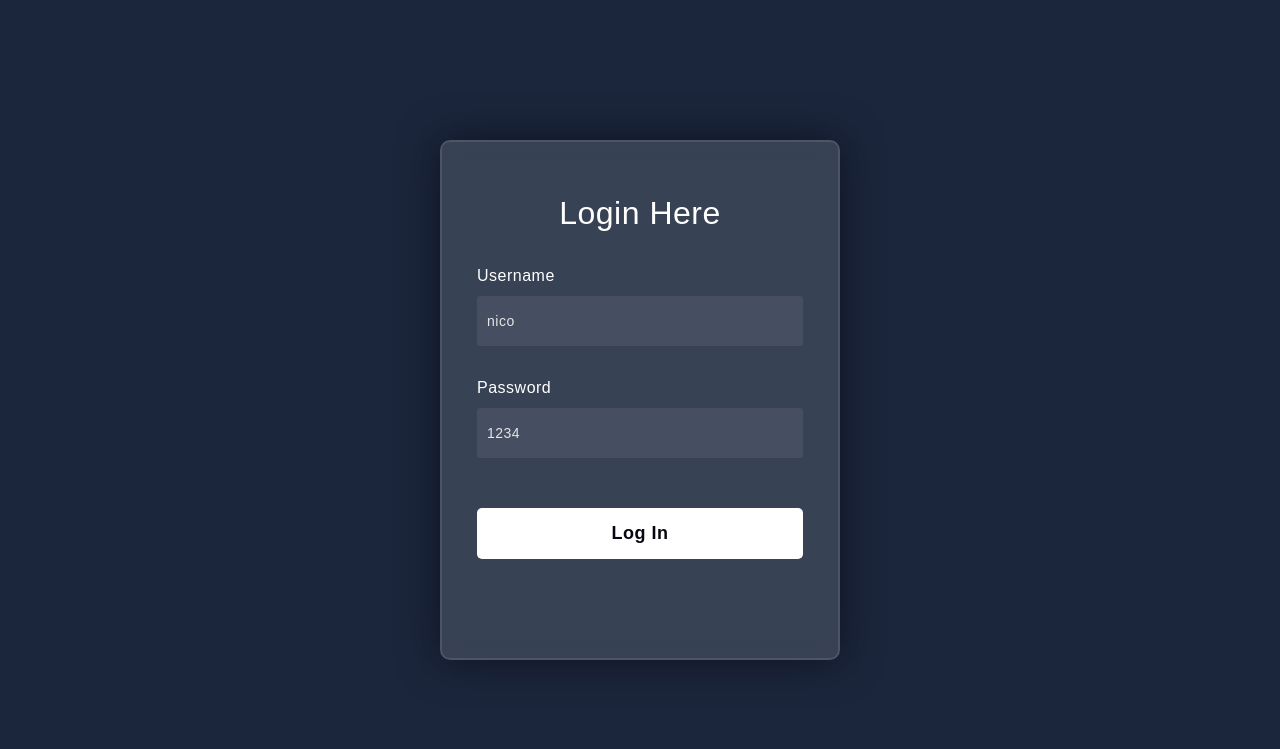
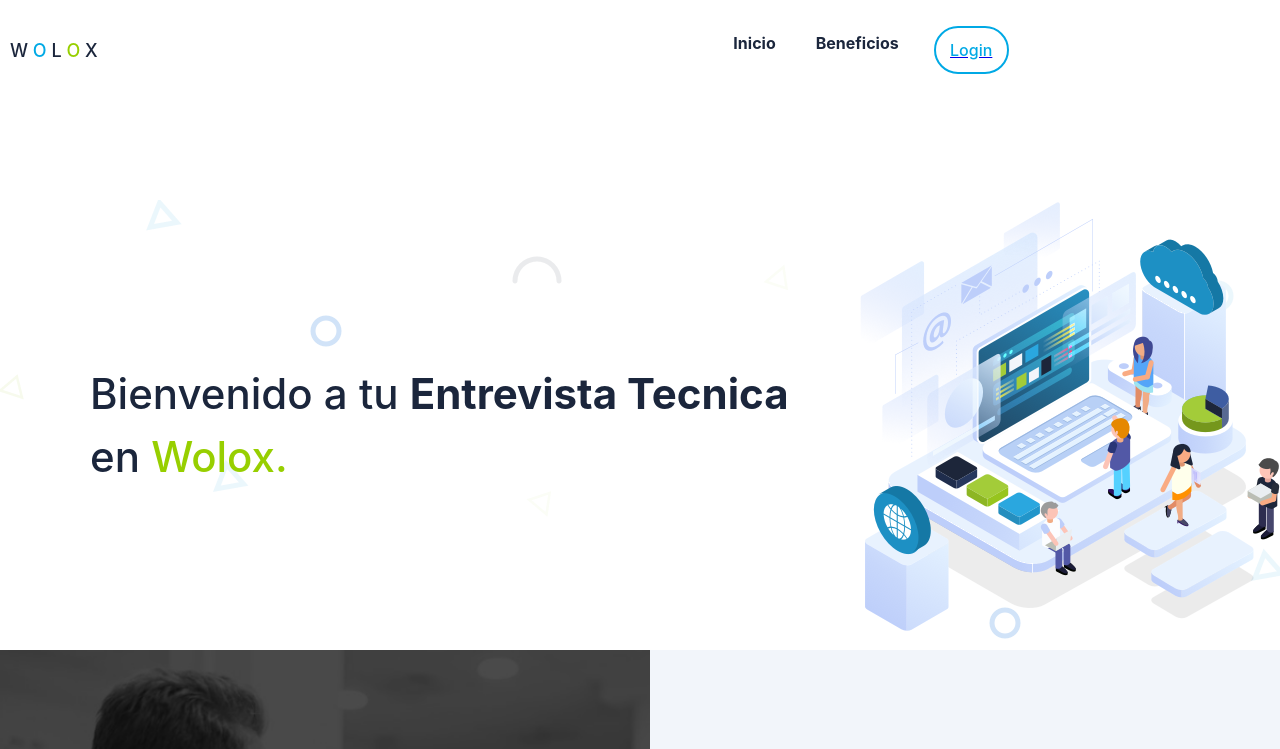
Before and after one commit to NicolasJbo/Acc-Challenge, a React (Vite) app: page /home in a window 1280 px wide. Shown: the top 749 px of the page. Built offline with nearby package versions, Linux system fonts and the light colour scheme.

Commit message:
Router + LandingPage

```diff
--- a/package.json
+++ b/package.json
@@ -11,7 +11,8 @@
   },
   "dependencies": {
     "react": "^18.2.0",
-    "react-dom": "^18.2.0"
+    "react-dom": "^18.2.0",
+    "react-router-dom": "^6.23.1"
   },
   "devDependencies": {
     "@types/react": "^18.2.66",
--- /dev/null
+++ b/src/components/landingPage/LandingPage.css
@@ -0,0 +1,60 @@
+.btn{
+    width: 200px ;
+    background: none;
+    border: 2px solid var(--secondary-color);
+    color: white;
+    border-radius: 30px;
+    padding: 0.6em 1.2em !important;
+    font-size: 1em;
+    font-weight: 500;
+    display: flex;
+    justify-content: center;
+
+
+  }
+  .btn:hover{
+    background-color: var(--secondary-color);
+    color: white;
+    border-color: var(--secondary-color);
+  }
+
+
+  :root {
+    font-family: Inter, system-ui, Avenir, Helvetica, Arial, sans-serif;
+    line-height: 1.5;
+    font-weight: 400;
+
+    --primary-color: #97cf00;
+    --secondary-color: #00a9e5;
+    --normal-color : #1b263c;
+    color-scheme: light dark;
+    color: rgba(255, 255, 255, 0.87);
+
+    font-synthesis: none;
+    text-rendering: optimizeLegibility;
+    -webkit-font-smoothing: antialiased;
+    -moz-osx-font-smoothing: grayscale;
+    -webkit-text-size-adjust: 100%;
+
+  }
+
+
+  body {
+    margin: 0;
+    place-items: center;
+    min-width: 320px;
+    min-height: 100vh;
+    color: var(--normal-color);
+  }
+
+  h1 {
+    font-size: 3.2em;
+    line-height: 1.1;
+  }
+  .container{
+    background-color: white;
+    margin: auto;
+    display: flex;
+    flex-direction: column;
+    width: 100%;
+  }
--- /dev/null
+++ b/src/components/landingPage/LandingPage.jsx
@@ -0,0 +1,20 @@
+import Benefit from "../benefit/benefit";
+import Footer from "../footer/footer";
+import Hero from "../hero/hero";
+import Navbar from "../navbar/navbar";
+import Workers from "../woloxWorker/workers";
+import './LandingPage.css'
+
+const LandingPage = () => {
+return (<>
+  <div className="container">
+      <Navbar></Navbar>
+      <Hero></Hero>
+      <Workers></Workers>
+      <Benefit></Benefit>
+      <Footer></Footer> </div>
+        </>
+);
+};
+
+export default LandingPage;
--- a/src/components/login/login.css
+++ b/src/components/login/login.css
@@ -1,3 +1,21 @@
+:root {
+    font-family: Inter, system-ui, Avenir, Helvetica, Arial, sans-serif;
+    line-height: 1.5;
+    font-weight: 400;
+
+    --primary-color: #97cf00;
+    --secondary-color: #00a9e5;
+    --normal-color : #1b263c;
+    color-scheme: light dark;
+    color: rgba(255, 255, 255, 0.87);
+
+    font-synthesis: none;
+    text-rendering: optimizeLegibility;
+    -webkit-font-smoothing: antialiased;
+    -moz-osx-font-smoothing: grayscale;
+    -webkit-text-size-adjust: 100%;
+
+  }
 *,
 *:before,
 *:after{
@@ -5,8 +23,8 @@
     margin: 0;
     box-sizing: border-box;
 }
-body{
-    background-color: var(--normal-color);
+.login-container{
+    background-color: var(--normal-color) !important ;
 }
 form{
     height: 520px;
--- a/src/components/login/login.jsx
+++ b/src/components/login/login.jsx
@@ -27,10 +27,7 @@ const Login = () => {
 
         return (
             <>
-                <div className="background">
-                    <div className="shape"></div>
-                    <div className="shape"></div>
-                </div>
+                <div className="login-container">
                 <form>
                     <h3>Login Here</h3>
 
@@ -42,6 +39,7 @@ const Login = () => {
 
                     <button onClick={login}>Log In</button>
                 </form>
+                </div>
             </>
         );
 }
--- a/src/components/navbar/navbar.jsx
+++ b/src/components/navbar/navbar.jsx
@@ -1,5 +1,6 @@
 import React from 'react';
 import './navbar.css';
+import { Link } from 'react-router-dom';
 
 const Navbar = () => {
 
@@ -9,7 +10,7 @@ const Navbar = () => {
         <ul>
             <li>Inicio</li>
             <li>Beneficios</li>
-            <li className='btn'> Login</li>
+           <Link to="/login"> <li className='btn' >Login </li></Link>
         </ul>
     </div>
   );
--- a/src/index.css
+++ /dev/null
@@ -1,58 +0,0 @@
-:root {
-  font-family: Inter, system-ui, Avenir, Helvetica, Arial, sans-serif;
-  line-height: 1.5;
-  font-weight: 400;
-
-  --primary-color: #97cf00;
-  --secondary-color: #00a9e5;
-  --normal-color : #1b263c;
-  color-scheme: light dark;
-  color: rgba(255, 255, 255, 0.87);
-  background-color: #242424;
-
-  font-synthesis: none;
-  text-rendering: optimizeLegibility;
-  -webkit-font-smoothing: antialiased;
-  -moz-osx-font-smoothing: grayscale;
-  -webkit-text-size-adjust: 100%;
-  background-color: white;
-
-}
-
-
-body {
-  background-color: white;
-  margin: 0;
-  place-items: center;
-  min-width: 320px;
-  min-height: 100vh;
-  color: var(--normal-color);
-}
-
-h1 {
-  font-size: 3.2em;
-  line-height: 1.1;
-}
-.container{
-  margin: auto;
-  display: flex;
-  flex-direction: column;
-  width: 100%;
-}
-.btn{
-  width: 200px;
-  background: none;
-  border: 2px solid var(--secondary-color);
-  color: white;
-  border-radius: 30px;
-  padding: 0.6em 1.2em;
-  font-size: 1em;
-  font-weight: 500;
-
-
-}
-.btn:hover{
-  background-color: var(--secondary-color);
-  color: white;
-  border-color: var(--secondary-color);
-}
--- a/src/main.jsx
+++ b/src/main.jsx
@@ -1,22 +1,18 @@
-import React from 'react'
-import ReactDOM from 'react-dom/client'
-import Hero from './components/hero/hero.jsx'
-import Workers from './components/woloxWorker/workers.jsx'
-import './index.css'
-import Navbar from './components/navbar/navbar.jsx'
-import Footer from './components/footer/footer.jsx'
-import Benefit from './components/benefit/benefit.jsx'
-import Login from './components/login/login.jsx'
+import React from 'react';
+import ReactDOM from 'react-dom';
+import { BrowserRouter as Router, Routes, Route, Navigate } from 'react-router-dom';
+import LandingPage from './components/landingPage/LandingPage';
+import Login from './components/login/login';
 
-ReactDOM.createRoot(document.getElementById('root')).render(
-  <React.StrictMode>
-    <div className="container">
-     {/*  <Navbar></Navbar>
-      <Hero></Hero>
-      <Workers></Workers>
-      <Benefit></Benefit>
-      <Footer></Footer> */}
-    </div>
-    <Login></Login>
-  </React.StrictMode>,
-)
+ReactDOM.render(
+  <Router>
+
+      <Routes>
+        <Route path="/login" element={<Login />} />
+        <Route path="/home" element={<LandingPage />} />
+        <Route path="*" element={<Navigate to="/home"/>} />
+      </Routes>
+
+  </Router>,
+  document.getElementById('root')
+);
```
Also changed, not shown: 1 other file (tests, documents, lock files or other folders).
